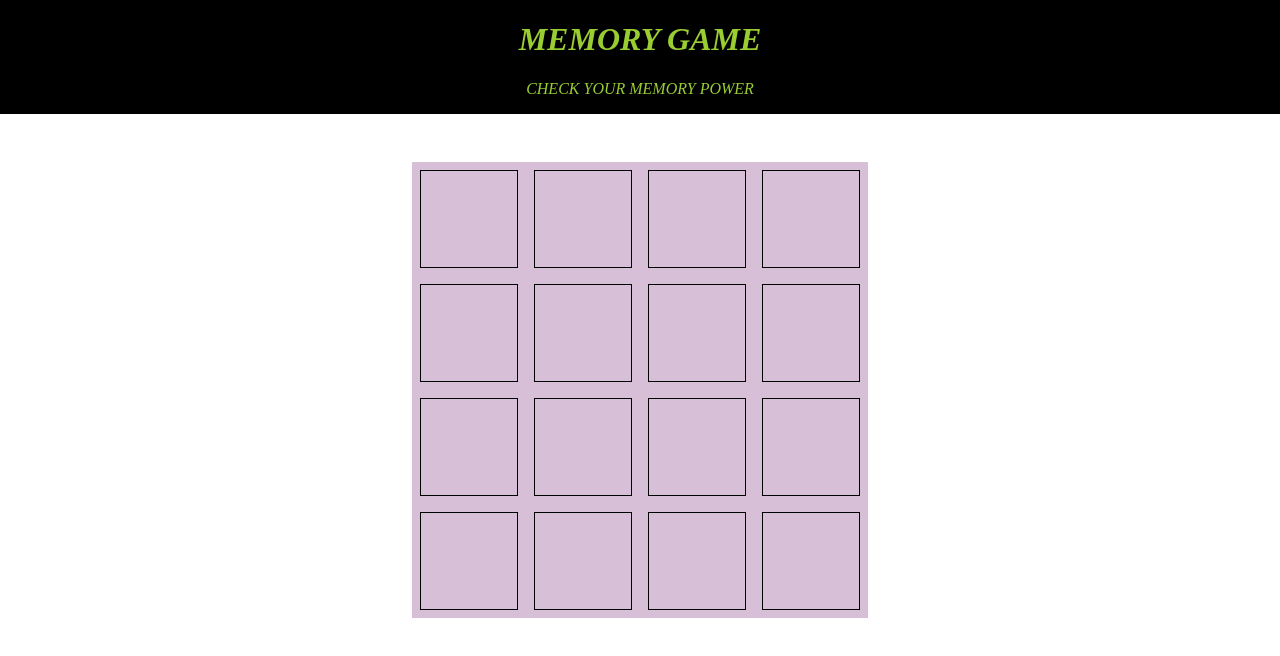
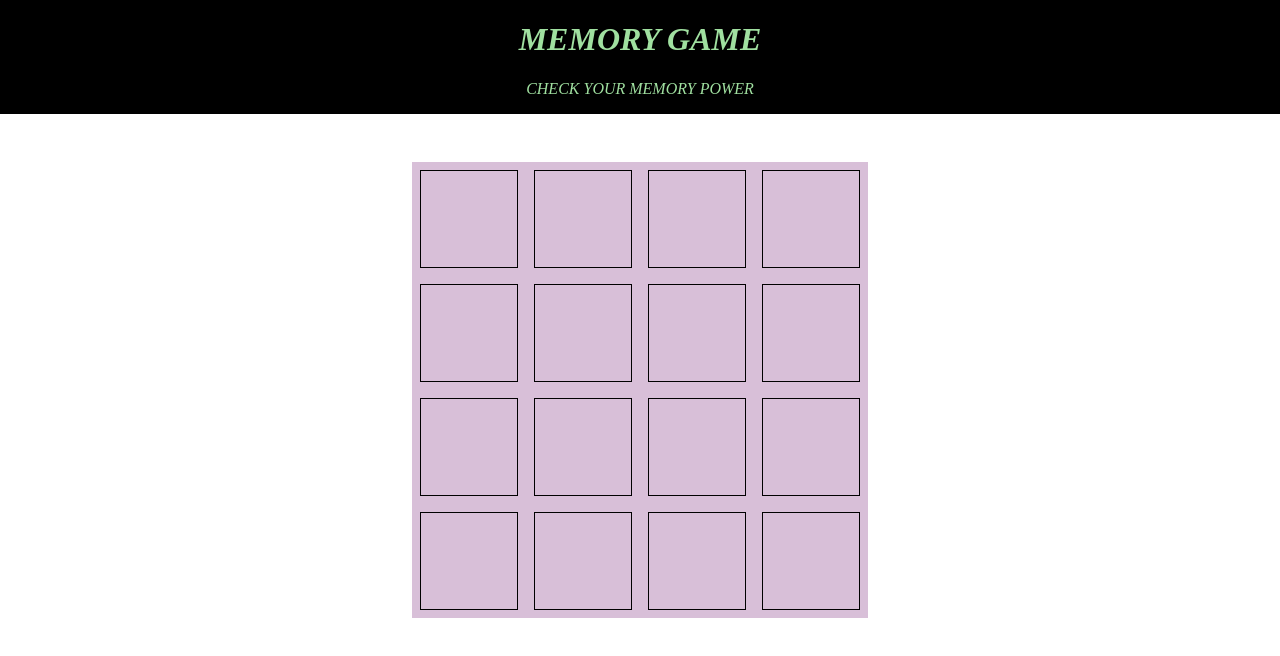
Before and after one commit to upendra0827/MEMORY-GAME, a plain HTML site: page index.html in a window 1280 px wide. Drawn offline with Linux system fonts and the light colour scheme.

Commit message:
Update style.css

```diff
--- a/style.css
+++ b/style.css
@@ -31,7 +31,7 @@ header {
     text-align: center;
     background-color: black;
     font-style: italic;
-    color: yellowgreen;
+    color: rgb(160, 224, 160);
 }
 
 @media (max-width: 500px) {
```
